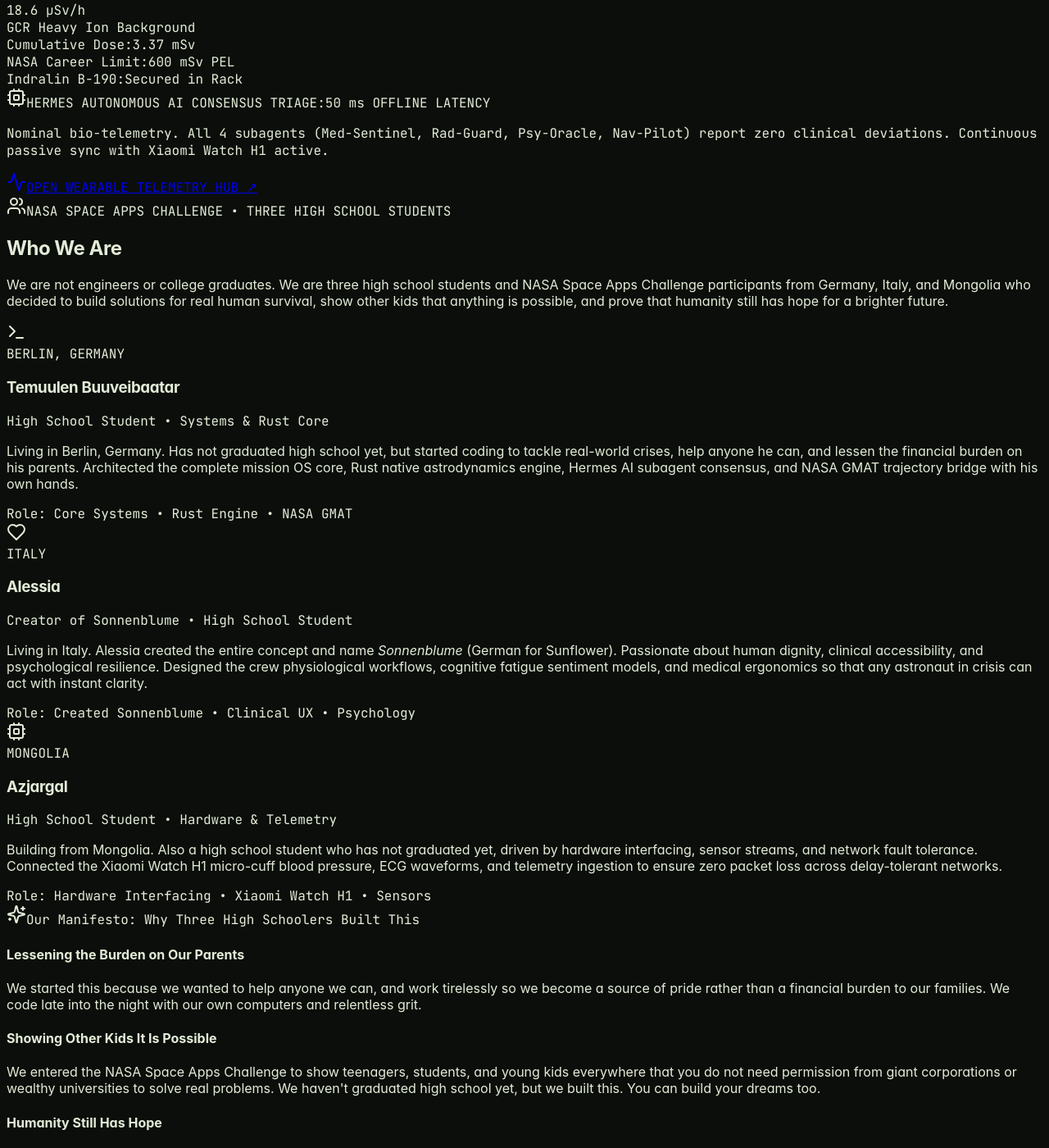
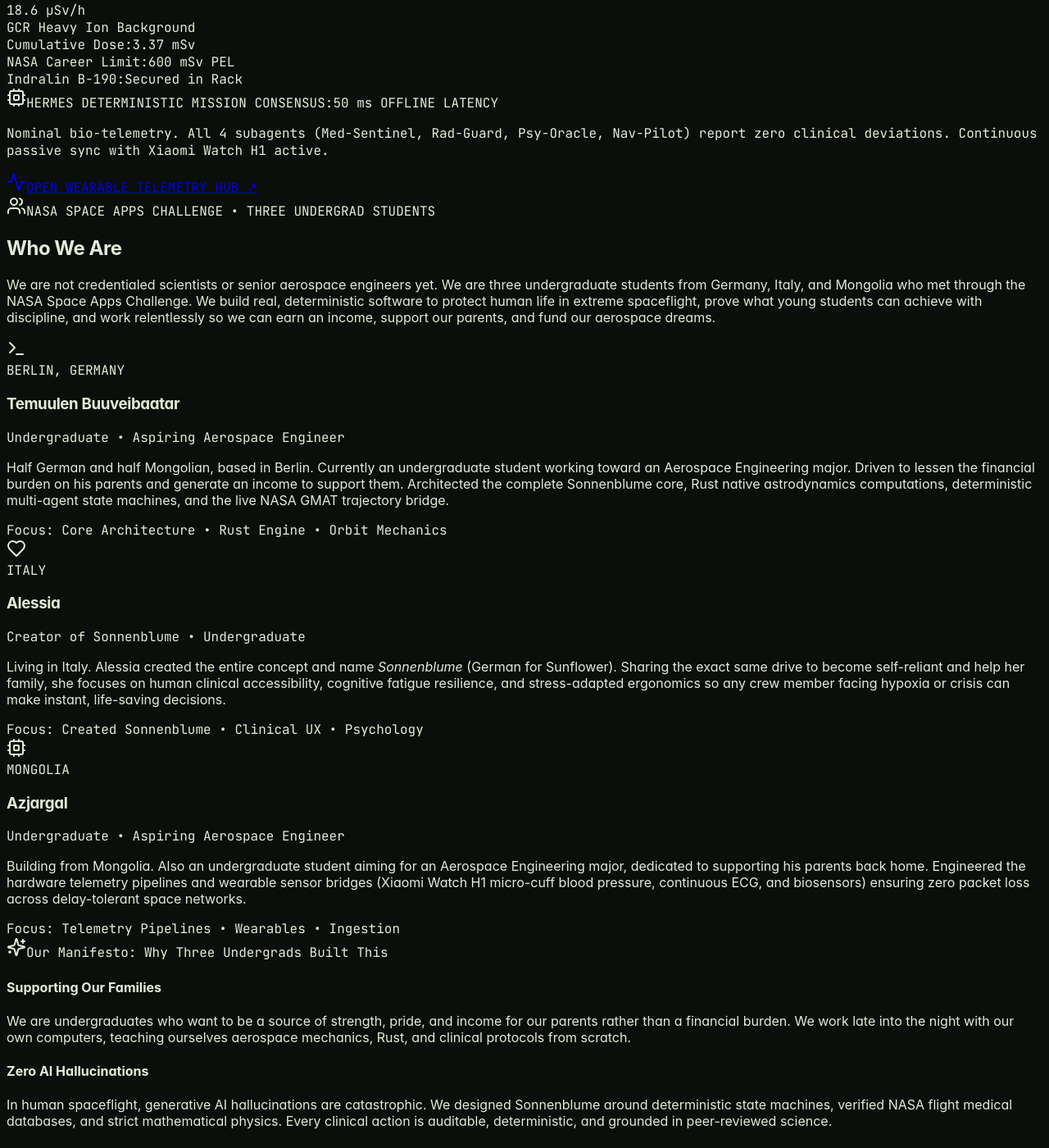
Before and after one commit to temuulenbuuveibaatar-glitch/ares-vii-spaceflight-os, a React (Vite) app in the folder client/: page /demo in a window 1280 px wide. Shown: the part 1574-2974 px from the top of the page at 82% size. Built offline with nearby package versions, Linux system fonts and the light colour scheme; no server answers.

Commit message:
feat: accurate undergraduate team bios, aerospace engineering goals, family support mission, and zero-hallucination manifesto

```diff
--- a/client/index.html
+++ b/client/index.html
@@ -4,7 +4,7 @@
     <meta charset="UTF-8" />
     <meta name="viewport" content="width=device-width, initial-scale=1.0, maximum-scale=5" />
     <meta name="theme-color" content="#0b0e0a" />
-    <meta name="author" content="Sonnenblume NASA Space Apps Team (High School Students: Temuulen, Alessia, Azjargal)" />
+    <meta name="author" content="Sonnenblume NASA Space Apps Team (Undergraduates: Temuulen, Alessia, Azjargal)" />
     <meta name="robots" content="index, follow, max-image-preview:large, max-snippet:-1, max-video-preview:-1" />
     <link rel="sitemap" type="application/xml" title="Sitemap" href="/sitemap.xml" />
     <link rel="canonical" href="https://sonnenblume-marketing.vercel.app/" />
@@ -17,11 +17,11 @@
     />
     <meta
       name="description"
-      content="Sonnenblume (German for Sunflower): Autonomous deep-space health operating system bridging continuous wearable biometrics, 42 multi-agency countermeasures, offline Hermes AI therapy, and NASA GMAT astrodynamics during 22-minute communication blackouts."
+      content="Sonnenblume (German for Sunflower): Autonomous deep-space health operating system bridging continuous wearable biometrics, 42 multi-agency countermeasures, deterministic offline clinical decision engines, and NASA GMAT astrodynamics during 22-minute communication blackouts."
     />
     <meta
       name="keywords"
-      content="Sonnenblume, Sunflower Space Health, Bio-Astronautics, Astronaut Monitoring, Xiaomi Watch H1 ECG, NASA GMAT, Deep Space Habitation, Space Radiation, SANS, Hermes AI, Soviet Space Medicine, Indralin B-190, Chibis-M, CMSA Tiangong"
+      content="Sonnenblume, Sunflower Space Health, Bio-Astronautics, Astronaut Monitoring, Xiaomi Watch H1 ECG, NASA GMAT, Deep Space Habitation, Space Radiation, SANS, Hermes Autonomous Engine, Soviet Space Medicine, Indralin B-190, Chibis-M, CMSA Tiangong"
     />
 
     <!-- Open Graph / Facebook / LinkedIn -->
--- a/client/src/pages/Intro.tsx
+++ b/client/src/pages/Intro.tsx
@@ -68,10 +68,10 @@ export default function Intro() {
       code: "CREW-SPEC-01",
       icon: Users,
       summary:
-        "Complete self-reliance when Earth is 22 light-minutes away. Flight crews can evaluate their own symptoms, receive step-by-step countermeasure protocols, consult confidential on-device AI therapy, and administer life-saving zero-G clinical procedures without an MD on board.",
+        "Complete self-reliance when Earth is 22 light-minutes away. Flight crews can evaluate their own symptoms, receive step-by-step countermeasure protocols, consult confidential on-device cognitive support, and administer life-saving zero-G clinical procedures without an MD on board.",
       features: [
         "24/7 continuous Lead-I ECG & oscillometric micro-cuff BP via radiation-hardened wrist telemetry",
-        "100% confidential on-device offline voice sentiment & cognitive fatigue therapy (zero ground logging)",
+        "100% confidential on-device acoustic stress analysis & guided recovery (zero ground logging)",
         "Zero-G surgical and pharmacological step-by-step guidance manuals with dosage calculator",
         "Tactical manual flight authority interlock with physical status indicators",
       ],
@@ -602,7 +602,7 @@ export default function Intro() {
             <div className="space-y-1.5 max-w-3xl">
               <div className="flex items-center gap-2">
                 <Cpu className="w-4 h-4 text-[#fbbf24]" />
-                <span className="font-bold text-white uppercase tracking-wider">HERMES AUTONOMOUS AI CONSENSUS TRIAGE:</span>
+                <span className="font-bold text-white uppercase tracking-wider">HERMES DETERMINISTIC MISSION CONSENSUS:</span>
                 <span className="px-2 py-0.5 rounded bg-[#1f2917] text-[#84a96c] border border-[#2e3b23] text-[10px]">
                   50 ms OFFLINE LATENCY
                 </span>
@@ -631,7 +631,7 @@ export default function Intro() {
       </section>
 
       {/* ========================================================================= */}
-      {/* SECTION: WHO WE ARE (THREE HIGH SCHOOL STUDENTS & NASA SPACE APPS)        */}
+      {/* SECTION: WHO WE ARE (THREE UNDERGRAD STUDENTS & NASA SPACE APPS)           */}
       {/* ========================================================================= */}
       <section id="who-we-are" className="py-20 px-4 border-b border-[#232d1a] bg-[#11160e]">
         <div className="max-w-6xl mx-auto space-y-14">
@@ -639,13 +639,13 @@ export default function Intro() {
           <div className="text-center max-w-3xl mx-auto space-y-3">
             <div className="inline-flex items-center gap-2 px-3 py-1.5 rounded-xl bg-[#182213] border border-[#2e3b23] text-[#fbbf24] font-mono text-xs font-bold tracking-wider">
               <Users className="w-3.5 h-3.5 text-[#fbbf24]" />
-              <span>NASA SPACE APPS CHALLENGE • THREE HIGH SCHOOL STUDENTS</span>
+              <span>NASA SPACE APPS CHALLENGE • THREE UNDERGRAD STUDENTS</span>
             </div>
             <h2 className="text-3xl sm:text-5xl font-black text-white tracking-tight">
               Who We Are
             </h2>
             <p className="text-base sm:text-lg text-[#c7dfb8] leading-relaxed">
-              We are not engineers or college graduates. We are three high school students and NASA Space Apps Challenge participants from Germany, Italy, and Mongolia who decided to build solutions for real human survival, show other kids that anything is possible, and prove that humanity still has hope for a brighter future.
+              We are not credentialed scientists or senior aerospace engineers yet. We are three undergraduate students from Germany, Italy, and Mongolia who met through the NASA Space Apps Challenge. We build real, deterministic software to protect human life in extreme spaceflight, prove what young students can achieve with discipline, and work relentlessly so we can earn an income, support our parents, and fund our aerospace dreams.
             </p>
           </div>
 
@@ -667,15 +667,15 @@ export default function Intro() {
                     Temuulen Buuveibaatar
                   </h3>
                   <div className="text-xs font-mono text-[#fbbf24] mt-0.5">
-                    High School Student • Systems & Rust Core
+                    Undergraduate • Aspiring Aerospace Engineer
                   </div>
                 </div>
                 <p className="text-sm text-[#a8baa0] leading-relaxed">
-                  Living in Berlin, Germany. Has not graduated high school yet, but started coding to tackle real-world crises, help anyone he can, and lessen the financial burden on his parents. Architected the complete mission OS core, Rust native astrodynamics engine, Hermes AI subagent consensus, and NASA GMAT trajectory bridge with his own hands.
+                  Half German and half Mongolian, based in Berlin. Currently an undergraduate student working toward an Aerospace Engineering major. Driven to lessen the financial burden on his parents and generate an income to support them. Architected the complete Sonnenblume core, Rust native astrodynamics computations, deterministic multi-agent state machines, and the live NASA GMAT trajectory bridge.
                 </p>
               </div>
               <div className="pt-3 border-t border-[#1a2313] font-mono text-xs text-[#8ea873]">
-                Role: Core Systems • Rust Engine • NASA GMAT
+                Focus: Core Architecture • Rust Engine • Orbit Mechanics
               </div>
             </div>
 
@@ -695,15 +695,15 @@ export default function Intro() {
                     Alessia
                   </h3>
                   <div className="text-xs font-mono text-[#fbbf24] mt-0.5">
-                    Creator of Sonnenblume • High School Student
+                    Creator of Sonnenblume • Undergraduate
                   </div>
                 </div>
                 <p className="text-sm text-[#a8baa0] leading-relaxed">
-                  Living in Italy. Alessia created the entire concept and name <em>Sonnenblume</em> (German for Sunflower). Passionate about human dignity, clinical accessibility, and psychological resilience. Designed the crew physiological workflows, cognitive fatigue sentiment models, and medical ergonomics so that any astronaut in crisis can act with instant clarity.
+                  Living in Italy. Alessia created the entire concept and name <em>Sonnenblume</em> (German for Sunflower). Sharing the exact same drive to become self-reliant and help her family, she focuses on human clinical accessibility, cognitive fatigue resilience, and stress-adapted ergonomics so any crew member facing hypoxia or crisis can make instant, life-saving decisions.
                 </p>
               </div>
               <div className="pt-3 border-t border-[#1a2313] font-mono text-xs text-[#8ea873]">
-                Role: Created Sonnenblume • Clinical UX • Psychology
+                Focus: Created Sonnenblume • Clinical UX • Psychology
               </div>
             </div>
 
@@ -723,54 +723,54 @@ export default function Intro() {
                     Azjargal
                   </h3>
                   <div className="text-xs font-mono text-[#fbbf24] mt-0.5">
-                    High School Student • Hardware & Telemetry
+                    Undergraduate • Aspiring Aerospace Engineer
                   </div>
                 </div>
                 <p className="text-sm text-[#a8baa0] leading-relaxed">
-                  Building from Mongolia. Also a high school student who has not graduated yet, driven by hardware interfacing, sensor streams, and network fault tolerance. Connected the Xiaomi Watch H1 micro-cuff blood pressure, ECG waveforms, and telemetry ingestion to ensure zero packet loss across delay-tolerant networks.
+                  Building from Mongolia. Also an undergraduate student aiming for an Aerospace Engineering major, dedicated to supporting his parents back home. Engineered the hardware telemetry pipelines and wearable sensor bridges (Xiaomi Watch H1 micro-cuff blood pressure, continuous ECG, and biosensors) ensuring zero packet loss across delay-tolerant space networks.
                 </p>
               </div>
               <div className="pt-3 border-t border-[#1a2313] font-mono text-xs text-[#8ea873]">
-                Role: Hardware Interfacing • Xiaomi Watch H1 • Sensors
-              </div>
-            </div>
-          </div>
-
-          {/* Why We Build Manifesto (The Core Drive) */}
+                Focus: Telemetry Pipelines • Wearables • Ingestion
+              </div>
+            </div>
+          </div>
+
+          {/* Why We Build Manifesto (The Core Drive & Funding Vision) */}
           <div className="bg-[#0b0e0a] border border-[#2e3b23] rounded-2xl p-8 sm:p-10 space-y-6">
             <div className="flex items-center gap-2 font-mono text-xs text-[#fbbf24]">
               <Sparkles className="w-4 h-4 text-[#fbbf24]" />
-              <span className="font-bold uppercase tracking-wider">Our Manifesto: Why Three High Schoolers Built This</span>
+              <span className="font-bold uppercase tracking-wider">Our Manifesto: Why Three Undergrads Built This</span>
             </div>
 
             <div className="grid grid-cols-1 md:grid-cols-3 gap-6">
               <div className="space-y-2">
                 <h4 className="text-lg font-bold text-white flex items-center gap-2">
                   <span className="w-2 h-2 rounded-full bg-[#fbbf24]" />
-                  Lessening the Burden on Our Parents
+                  Supporting Our Families
                 </h4>
                 <p className="text-sm text-[#a8baa0] leading-relaxed">
-                  We started this because we wanted to help anyone we can, and work tirelessly so we become a source of pride rather than a financial burden to our families. We code late into the night with our own computers and relentless grit.
+                  We are undergraduates who want to be a source of strength, pride, and income for our parents rather than a financial burden. We work late into the night with our own computers, teaching ourselves aerospace mechanics, Rust, and clinical protocols from scratch.
                 </p>
               </div>
 
               <div className="space-y-2">
                 <h4 className="text-lg font-bold text-white flex items-center gap-2">
                   <span className="w-2 h-2 rounded-full bg-[#84a96c]" />
-                  Showing Other Kids It Is Possible
+                  Zero AI Hallucinations
                 </h4>
                 <p className="text-sm text-[#a8baa0] leading-relaxed">
-                  We entered the NASA Space Apps Challenge to show teenagers, students, and young kids everywhere that you do not need permission from giant corporations or wealthy universities to solve real problems. We haven't graduated high school yet, but we built this. You can build your dreams too.
+                  In human spaceflight, generative AI hallucinations are catastrophic. We designed Sonnenblume around deterministic state machines, verified NASA flight medical databases, and strict mathematical physics. Every clinical action is auditable, deterministic, and grounded in peer-reviewed science.
                 </p>
               </div>
 
               <div className="space-y-2">
                 <h4 className="text-lg font-bold text-white flex items-center gap-2">
                   <span className="w-2 h-2 rounded-full bg-[#38bdf8]" />
-                  Humanity Still Has Hope
+                  Building Our Circle & Seeking Funding
                 </h4>
                 <p className="text-sm text-[#a8baa0] leading-relaxed">
-                  Instead of corrupt governments, ongoing wars, and preventable diseases, we believe humanity has a better future. When young minds unite across different countries (Germany, Italy, Mongolia), share knowledge openly, and build tools to save lives, hope becomes real.
+                  To take Sonnenblume from this working prototype to analog habitat trials and hardware flight testbeds, we are actively seeking aerospace mentors, grants, and early backing. We have the hunger, the work ethic, and the technical foundation to make our aerospace dreams real.
                 </p>
               </div>
             </div>
@@ -1072,10 +1072,10 @@ export default function Intro() {
               </h3>
               <div className="space-y-2 text-sm leading-relaxed text-[#c7dfb8]">
                 <p>
-                  <strong className="text-white">The Status Quo:</strong> Current space medicine apps are merely data conduits. NASA streams raw telemetry (ECG, ultrasound, blood panels) to flight surgeons back in Houston. Fear of AI errors keeps software frozen in passive reporting.
+                  <strong className="text-white">The Status Quo:</strong> Current space medicine apps are merely data conduits. NASA streams raw telemetry (ECG, ultrasound, blood panels) to flight surgeons back in Houston. Fear of unverified algorithmic errors keeps flight software frozen in passive reporting.
                 </p>
                 <p>
-                  <strong className="text-[#fbbf24]">Sonnenblume Solution:</strong> Hermes runs deterministic, verified clinical state machines and 4 isolated offline subagents. It evaluates ECG arrhythmias in under 50ms without internet access.
+                  <strong className="text-[#fbbf24]">Sonnenblume Solution:</strong> Hermes runs deterministic, verified clinical state machines and 4 isolated offline subagents. It evaluates ECG arrhythmias in under 50ms without internet access or hallucinations.
                 </p>
               </div>
             </div>
@@ -1095,7 +1095,7 @@ export default function Intro() {
                   <strong className="text-white">The Status Quo:</strong> Astronauts complete basic digital questionnaires. Because every answer is monitored by mission control, crew members mask burnout, fear, or friction to avoid being medically grounded from future flights.
                 </p>
                 <p>
-                  <strong className="text-[#fbbf24]">Sonnenblume Solution:</strong> 100% confidential, on-device AI cognitive-behavioral voice therapy. Audio sentiment and pitch cadence are evaluated locally without ever transmitting recordings to Earth. Mission control only sees an aggregated, anonymized readiness index.
+                  <strong className="text-[#fbbf24]">Sonnenblume Solution:</strong> 100% confidential, on-device acoustic stress analysis and guided respiration. Audio sentiment and pitch cadence are evaluated locally without ever transmitting recordings to Earth. Mission control only sees an aggregated, anonymized readiness index.
                 </p>
               </div>
             </div>
@@ -1170,7 +1170,7 @@ export default function Intro() {
                   Experience The Operational Tool
                 </h3>
                 <p className="text-sm text-[#c7dfb8] leading-relaxed">
-                  Switch from this documentation portal directly into the live Sonnenblume cockpit. Speak with Hermes AI, test human manual overrides, run GMAT trajectory burns, and monitor real-time biometrics.
+                  Switch from this documentation portal directly into the live Sonnenblume cockpit. Test Hermes autonomous flight controllers, verify human manual overrides, run GMAT trajectory burns, and monitor real-time biometrics.
                 </p>
               </div>
 
@@ -1194,7 +1194,7 @@ export default function Intro() {
               Real Spaceflight Incidents Handled Autonomously
             </h2>
             <p className="mt-3 text-base sm:text-lg text-[#c7dfb8]">
-              Inspect how telemetry triggers, Hermes AI clinical state machines, and crew interventions saved missions during genuine deep-space crises.
+              Inspect how telemetry triggers, Hermes deterministic clinical state machines, and crew interventions saved missions during genuine deep-space crises.
             </p>
           </div>
 
@@ -1244,7 +1244,7 @@ export default function Intro() {
                 <div className="bg-[#0b0e0a] border border-[#232d1a] rounded-xl p-4">
                   <div className="text-xs font-mono font-bold uppercase tracking-wider text-[#fbbf24] mb-1 flex items-center gap-1.5">
                     <Brain className="w-3.5 h-3.5" />
-                    <span>Hermes Offline AI Autonomous Action</span>
+                    <span>Hermes Deterministic Protocol Action</span>
                   </div>
                   <p className="text-sm text-[#c7dfb8] leading-relaxed">
                     {scenarios[activeScenario].hermesAction}
@@ -1516,7 +1516,7 @@ export default function Intro() {
           </h2>
 
           <p className="mt-4 text-base text-[#c7dfb8] max-w-2xl mx-auto leading-relaxed">
-            A comprehensive Microsoft Word research document written so that high school students, non-scientists, and aerospace engineers alike can understand every formula, flight incident, and clinical intervention.
+            A comprehensive Microsoft Word research document written so that undergraduate students, space medicine researchers, and aerospace engineers alike can understand every formula, flight incident, and clinical intervention.
           </p>
 
           <div className="mt-8 flex flex-wrap items-center justify-center gap-4">
```
